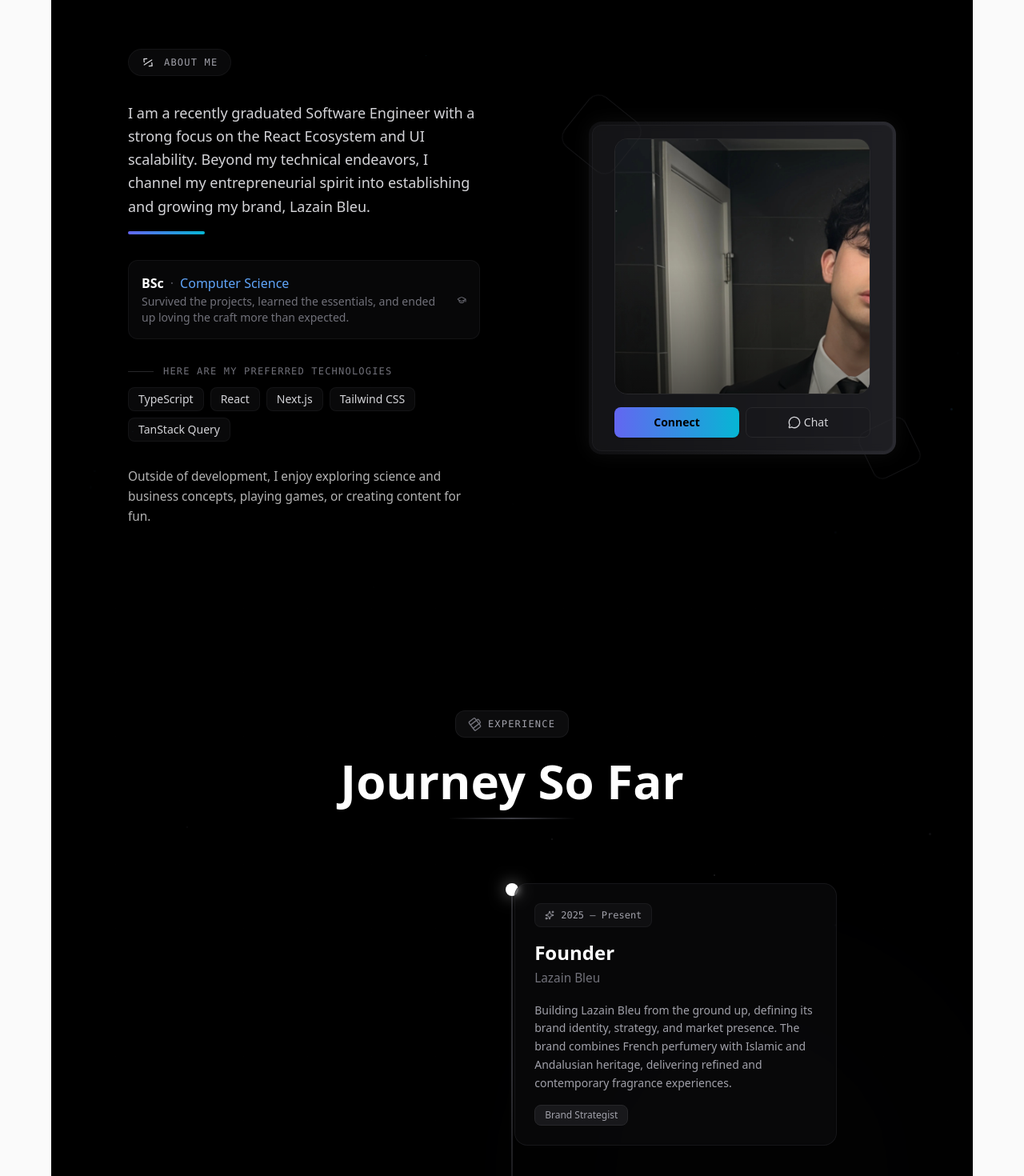
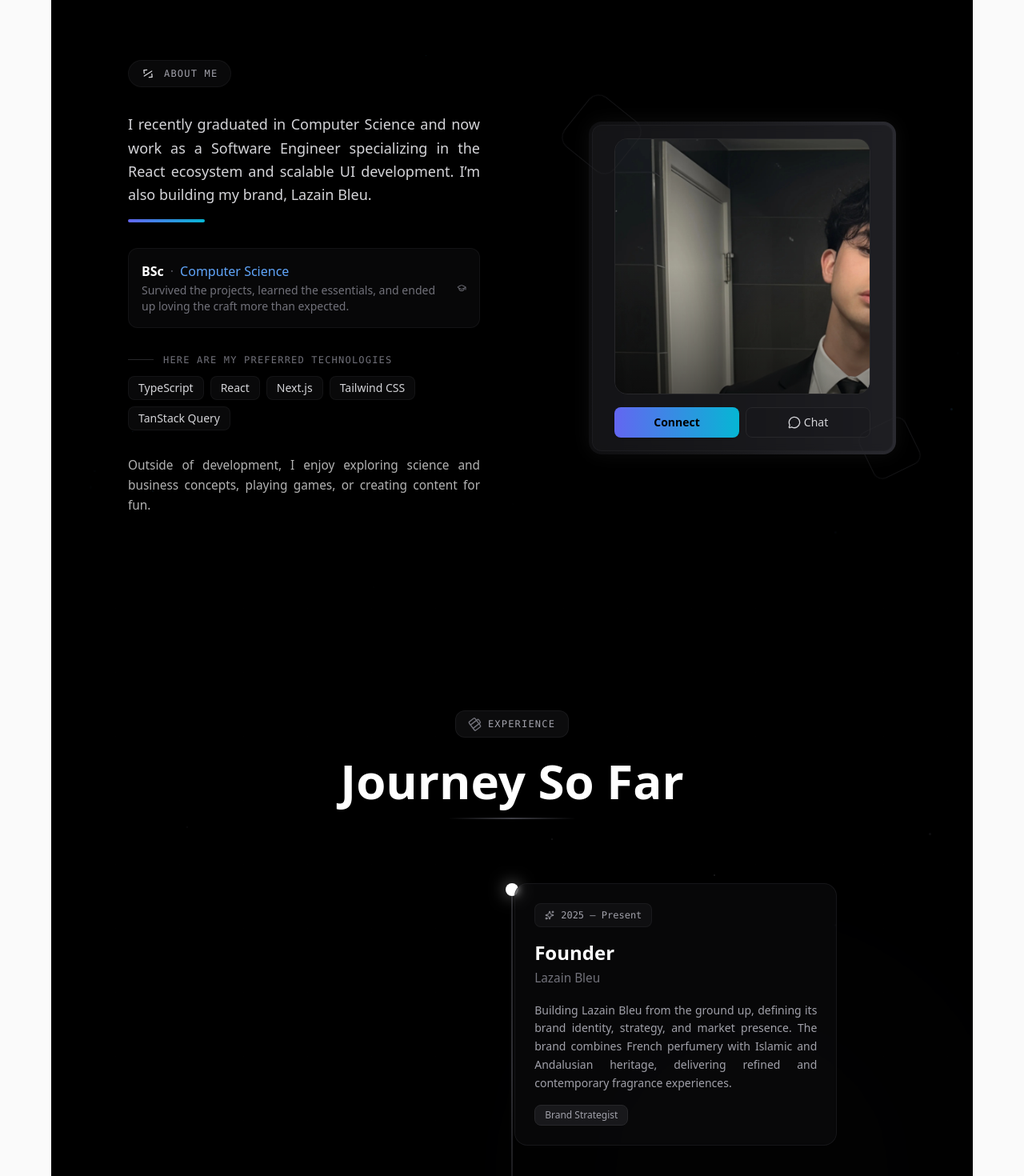
Before and after one commit to zeiynz/Zain, a Next.js app: page / in a window 1280 px wide. Shown: the part 920-2390 px from the top of the page at 80% size. Built offline with nearby package versions, Linux system fonts and the light colour scheme; a web font is replaced by a local one.

Commit message:
feat: update text justification and revise narratives in About, Experience, and ProjectCard components for improved readability

```diff
--- a/src/components/sections/About.tsx
+++ b/src/components/sections/About.tsx
@@ -121,8 +121,8 @@ export default function About() {
 
                     {/* Narasi yang Direvisi */}
                     <div className="space-y-4">
-                        <p className="text-lg text-zinc-300 leading-relaxed max-w-lg">
-                            I am a recently graduated Software Engineer with a strong focus on the React Ecosystem and UI scalability. Beyond my technical endeavors, I channel my entrepreneurial spirit into establishing and growing my brand, Lazain Bleu.
+                        <p className="text-lg text-zinc-300 leading-relaxed max-w-lg text-justify">
+                            I recently graduated in Computer Science and now work as a Software Engineer specializing in the React ecosystem and scalable UI development. I’m also building my brand, Lazain Bleu.
                         </p>
                         <motion.div
                             className="w-24 h-1 rounded-full bg-gradient-to-r from-[#6366f1] to-[#06b6d4]"
@@ -190,9 +190,10 @@ export default function About() {
                     </div>
 
                     {/* Hobi/Minat Bisnis */}
-                    <div className="text-zinc-400 max-w-md text-sm leading-relaxed">
+                    <div className="text-zinc-400 max-w-md text-sm leading-relaxed text-justify">
                         <p>
-                            Outside of development, I enjoy exploring science and business concepts, playing games, or creating content for fun.
+                            Outside of development, I enjoy exploring science and business concepts,
+                            playing games, or creating content for fun.
                         </p>
                     </div>
                 </div>
--- a/src/components/sections/Experience.tsx
+++ b/src/components/sections/Experience.tsx
@@ -215,7 +215,7 @@ export default function Experience() {
                                     {exp.company}
                                 </p>
 
-                                <p className="text-zinc-400 text-sm leading-relaxed mb-3 sm:mb-4">
+                                <p className="text-zinc-400 text-sm leading-relaxed mb-3 sm:mb-4 text-justify">
                                     {exp.description}
                                 </p>
 
--- a/src/components/ui/ProjectCard.tsx
+++ b/src/components/ui/ProjectCard.tsx
@@ -73,7 +73,7 @@ export default function ProjectCard({ project, featured }: ProjectCardProps) {
                         {/* Description */}
                         <p
                             className={clsx(
-                                'text-sm leading-relaxed text-neutral-300 transition-all duration-500',
+                                'text-sm leading-relaxed text-neutral-300 transition-all duration-500 text-justify',
                                 'max-h-0 overflow-hidden', // Menghilangkan deskripsi saat tidak hover
                                 isHovering ? 'max-h-20 opacity-100' : 'opacity-0'
                             )}
```
